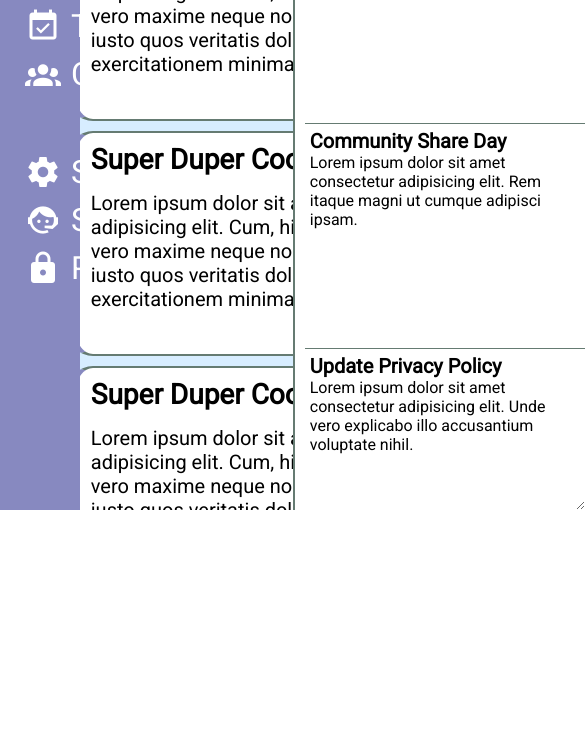
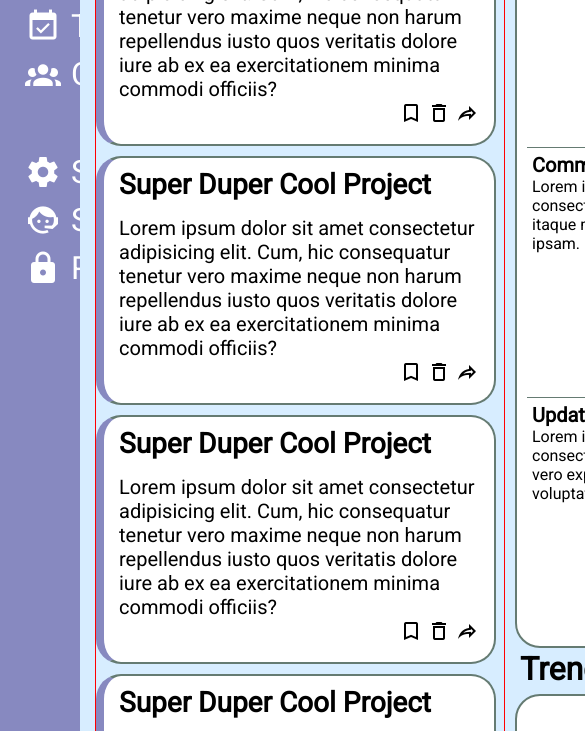
Before and after one commit to yrnisus/Admin-Dashboard, a plain HTML site: page index.html in a window 390 px wide. Shown: the part 334-1065 px from the top of the page, 585 px wide, since content can reach past the window. Before the commit the page ends 844 px from the top, so only its background shows below. Drawn offline with Linux system fonts and the light colour scheme.

Commit message:
Test Finished I dont care

```diff
--- a/styles.css
+++ b/styles.css
@@ -165,13 +165,12 @@ button:hover {
 .main-content-container {
     padding: 15px;
     resize: both;
-    overflow: auto;
     background-color: var(--blue);
     grid-area: 2 / 2 / -1 / -1;
     display: grid;
-    grid-template-columns: 3fr 3fr 1fr;
+    /* grid-template-columns: 3fr 3fr 1fr; */
     /* grid-template-columns: repeat(2, clamp(250px, 30%, 450px)) 200px; */
-    /* grid-template-columns: repeat(auto-fit, minmax(150px, 1fr)); */
+    grid-template-columns: minmax(500px, 1fr) 300px;
     grid-template-rows: 30px 1fr;
     justify-content: center;
     gap: 10px;
@@ -203,9 +202,11 @@ width: 200px;
 .card-container {
     grid-area: 2 / 1 / -1 / 3;
     display: grid;
-    grid-template-columns: repeat(auto-fit, minmax(450px, 1fr));
+    resize: both;
+    grid-template-columns: 1fr 1fr;
     grid-template-rows: 1fr 1fr 1fr;
     gap: 10px;
+    border: 1px solid red;;
 }
 .card {
     border: 2px solid var(--border-color);
@@ -305,3 +306,15 @@ width: 200px;
 .btn:hover {
     transform: scale(1.2);
 }
+
+
+
+@media only screen and (max-width: 1000px) {
+    .main-content-container {
+      grid-template-columns: 400px;
+    }
+
+    .card-container {
+        grid-template-columns: 400px;
+      }
+  }
```
